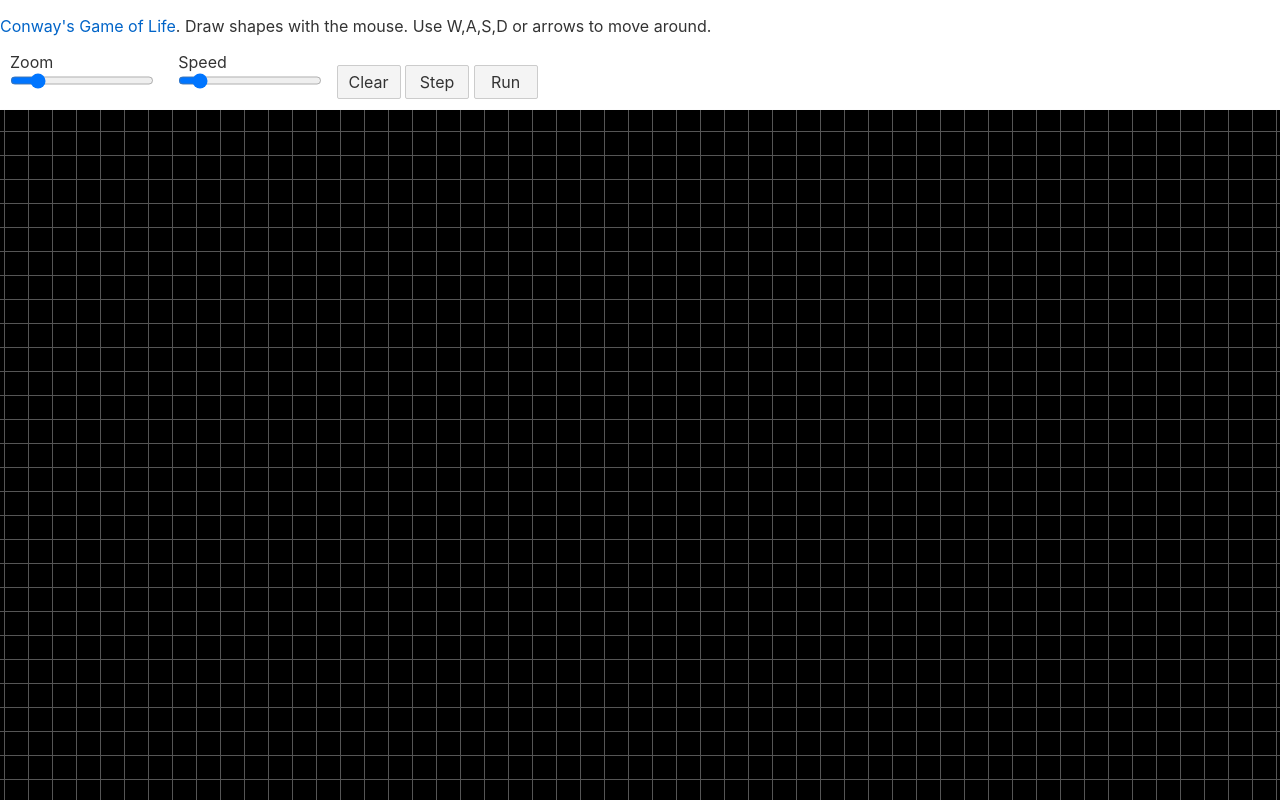
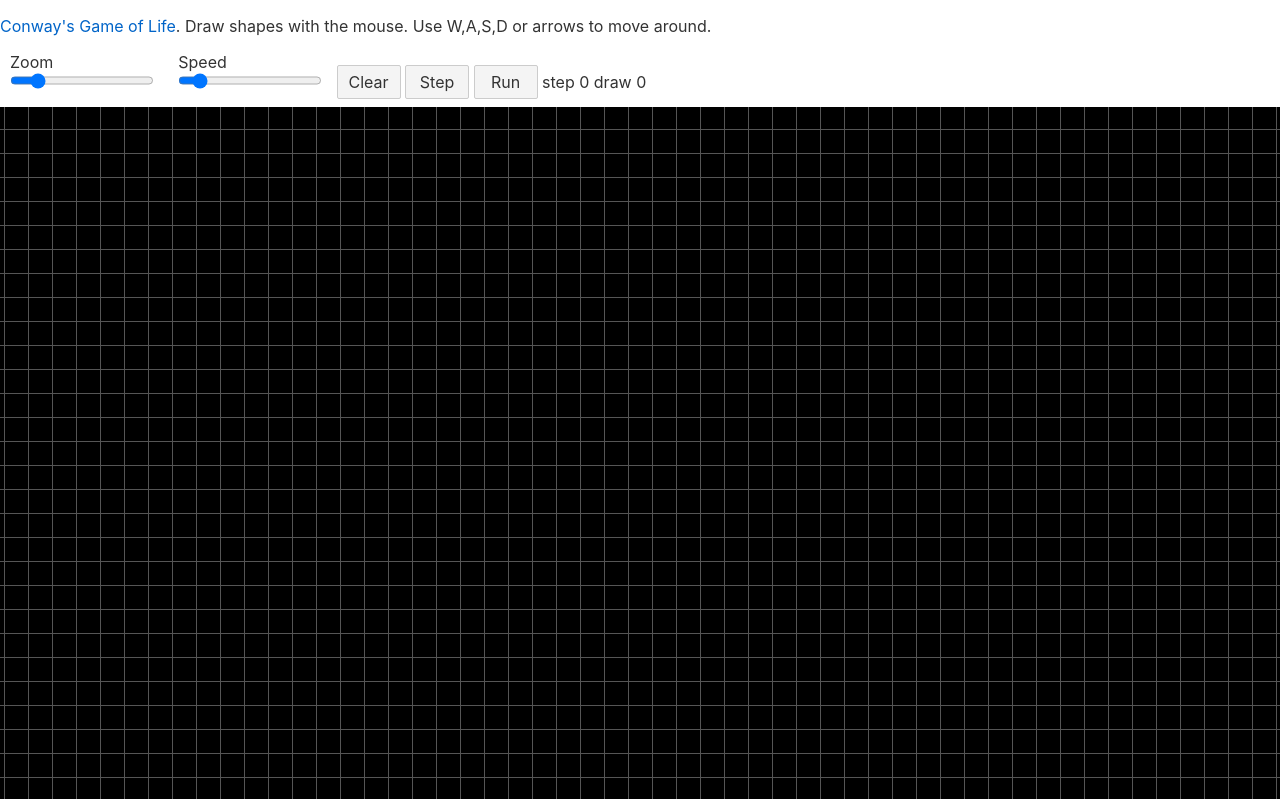
Before and after one commit to gereleth/game-of-life, a Svelte app: page / in a window 1280 px wide. Built offline with nearby package versions, Linux system fonts and the light colour scheme.

Commit message:
Add full size canvas + timing indicators

```diff
--- a/src/App.svelte
+++ b/src/App.svelte
@@ -12,6 +12,8 @@
     let centerY = 0.5;
 
     let canvas, context;
+    let stepTime = 0;
+    let drawTime = 0;
 
     let timerId;
     let speed = 10;
@@ -60,7 +62,7 @@
         }
     }
 
-    function drawGrid(cellSize, w, h) {
+    function drawGrid(cellSize) {
         clearCanvas()
         drawGridLines()
         drawCells()
@@ -184,6 +186,7 @@
     }
 
     function updateGrid(births, deaths) {
+        let t0 = performance.now()
         if ((births.length==0)&(deaths.length===0)) {stop()}
         game.update(births, deaths);
         for (let cell of births) {
@@ -192,11 +195,14 @@
         for (let cell of deaths) {
             fillCell(cell, backgroundColor)
         }
+        drawTime=performance.now()-t0
     }
 
     function step() {
+        let t0 = performance.now()
         let births, deaths
         [births, deaths] = game.step();
+        stepTime = performance.now()-t0;
         updateGrid(births, deaths);
     }
 
@@ -226,20 +232,33 @@
         }
     }
 
+    async function onResize() {
+        canvas.width=10
+        canvas.height=10
+        const rect = canvas.parentNode.getBoundingClientRect();
+        // sizes have to be even numbers for crisp lines
+        canvas.width = rect.width - (rect.width%2);
+        canvas.height = rect.height - (rect.height%2);
+        drawGrid(cellSize)
+    }
         onMount(async () => {
-            canvas = document.getElementById("gridCanvas");
             context = canvas.getContext("2d");
+            // There's some resizing going on in the beginning
+            // If I call onResize here it works like half the time
+            // The other half - size of canvas stays 150*300
+            // Or window width*10
+            // This timeout is an ugly hack (but works?...)
+            setTimeout(onResize,42);
+            // onResize()
         });
 
     $: if (canvas) {
-        canvas.width=canvasWidth;
-        canvas.height=canvasHeight;
-        drawGrid(cellSize, canvasWidth, canvasHeight);
+        drawGrid(cellSize);
     }
     $: set_speed(speed);
 </script>
 
-<svelte:window on:keydown={onKeyDown}/>
+<svelte:window on:keydown={onKeyDown} on:resize={onResize}/>
 <div class="container">
     <div class="controls">
         <p>
@@ -263,12 +282,14 @@
         <button on:click={running ? stop : run}>
             {running ? 'Stop' : 'Run'}
         </button>
+        step {stepTime} draw {drawTime}
     </div>
     <div class="canvas"
          bind:clientWidth={canvasWidth}
          bind:clientHeight={canvasHeight}>
         <canvas id="gridCanvas"
                         class="gridCanvas"
+                        bind:this={canvas}
                         on:mouseup={handleMouseUp}
                         on:mousedown={handleMouseDown}
                         on:mousemove={handleMouseMove}
@@ -279,7 +300,7 @@
 <style>
     div.container {
         display:grid;
-        grid-template-rows:110px 1fr;
+        grid-template-rows: auto 1fr;
         height:100%;
     }
     div.controls {
@@ -288,11 +309,8 @@
     div.canvas {
         grid-row:2;
     }
-   .gridCanvas {
+   canvas {
       display: block;
-      box-shadow: 0 2px 3px rgba(0, 0, 0, 0.2);
-      width:100%;
-      height:100%;
    }
     button {
         width: 4em;
```
